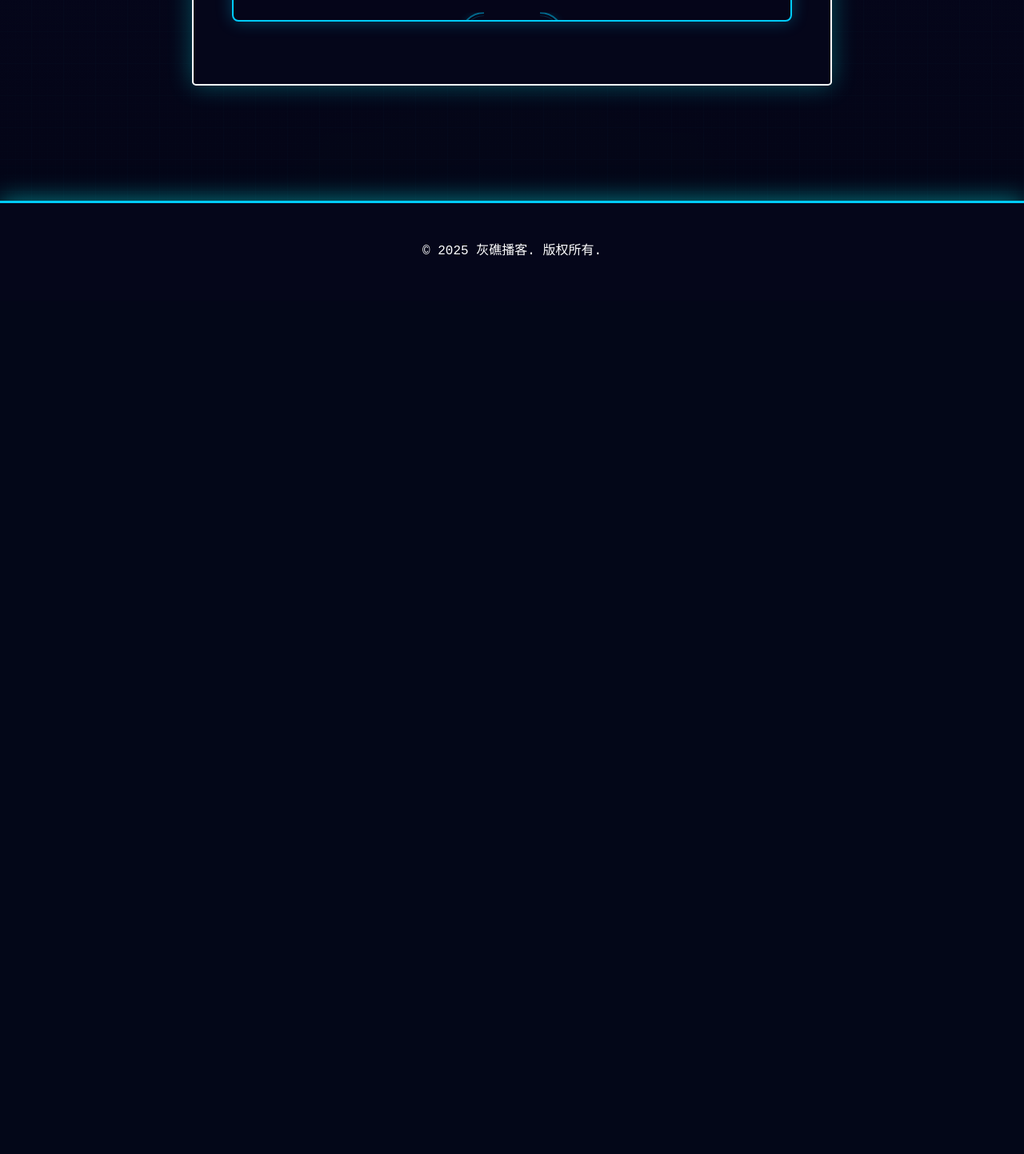
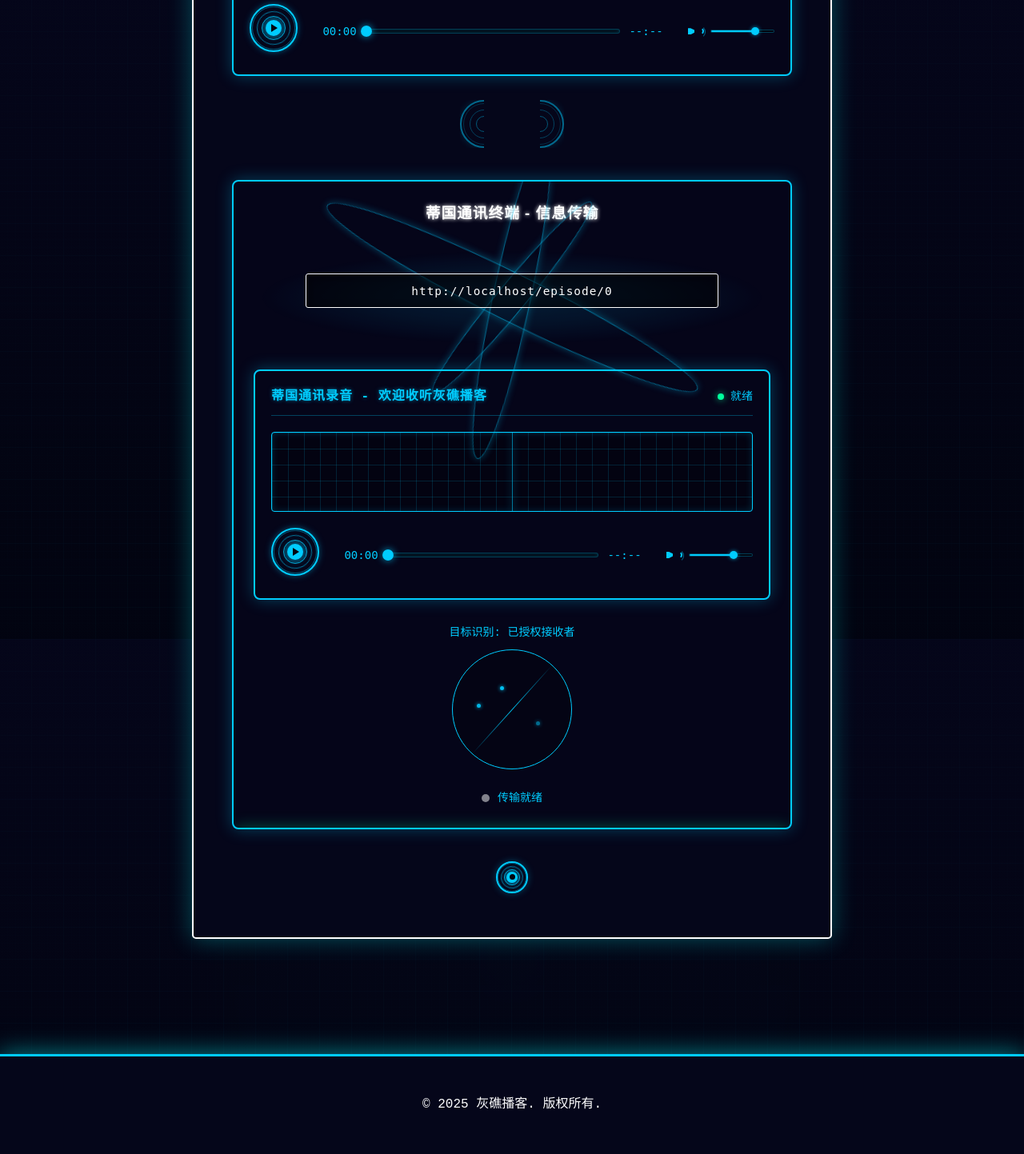
Before and after one commit to Sodawaitress/podcast, a Flask app: page /episode/0 in a window 1280 px wide. Shown: the part 801-2244 px from the top of the page at 80% size. Before the commit the page ends 1121 px from the top, so only its background shows below. Run offline with Flask 2, Linux system fonts and the light colour scheme; some web fonts are replaced.

Commit message:
Update episode.html

```diff
--- a/templates/episode.html
+++ b/templates/episode.html
@@ -30,12 +30,77 @@
                     <div class="waveform" id="waveform">
                         <div class="waveform-grid"></div>
                         <div class="waveform-line"></div>
+                        <div class="bars-container" id="bars-container"></div>
                     </div>
                 </div>
-                <div class="audio-spectrum">
-                    <div class="spectrum-bar" style="height: 40%;"></div>
-
-        <!-- 上一集/下一集控制按钮 - 完全闭合的线条，无三角形 -->
+            </div>
+
+            <div class="imperial-controls">
+                <!-- 彩虹行星效果播放按钮 -->
+                <div class="play-button-container">
+                    <button id="playButton" class="play-button rainbowplanet">
+                        <span class="planet-effect"></span>
+                        <div class="concentric-circles">
+                            <div class="circle-outer"></div>
+                            <div class="circle-middle"></div>
+                            <div class="circle-inner"></div>
+                            <div class="button-center">
+                                <div class="play-icon"></div>
+                            </div>
+                        </div>
+                    </button>
+                </div>
+
+                <!-- 进度控制 -->
+                <div class="progress-controls">
+                    <div class="time-display current-time">00:00</div>
+
+                    <!-- 带彩虹行星效果的进度条 -->
+                    <div class="progress-container">
+                        <div class="progress-track">
+                            <div class="progress-fill" id="progressFill">
+                                <div class="rainbow-glow"></div>
+                            </div>
+                            <div class="progress-handle" id="progressHandle">
+                                <div class="handle-glow"></div>
+                            </div>
+                        </div>
+                    </div>
+
+                    <div class="time-display total-time">
+                        {% if episode.duration %}
+                        {{ episode.duration//60 }}:{{ '%02d'|format(episode.duration%60) }}
+                        {% else %}
+                        --:--
+                        {% endif %}
+                    </div>
+                </div>
+
+                <!-- 音量控制 -->
+                <div class="volume-control">
+                    <div class="volume-icon">
+                        <div class="volume-wave"></div>
+                    </div>
+                    <div class="volume-slider">
+                        <div class="volume-track">
+                            <div class="volume-fill"></div>
+                            <div class="volume-handle"></div>
+                        </div>
+                    </div>
+                </div>
+            </div>
+
+            <!-- 隐藏的原始音频元素 -->
+            <audio id="audioElement" style="display: none;">
+                {% if episode.audio_file.startswith('http') %}
+                <source src="{{ episode.audio_file }}" type="audio/mpeg">
+                {% else %}
+                <source src="{{ url_for('media', filename=episode.audio_file) }}" type="audio/mpeg">
+                {% endif %}
+                您的浏览器不支持HTML5音频播放。
+            </audio>
+        </div>
+
         <div style="display: flex; justify-content: center; margin: 30px auto; width: 130px;">
             {% if prev_url %}
             <a href="{{ prev_url }}" style="text-decoration: none;">
```
